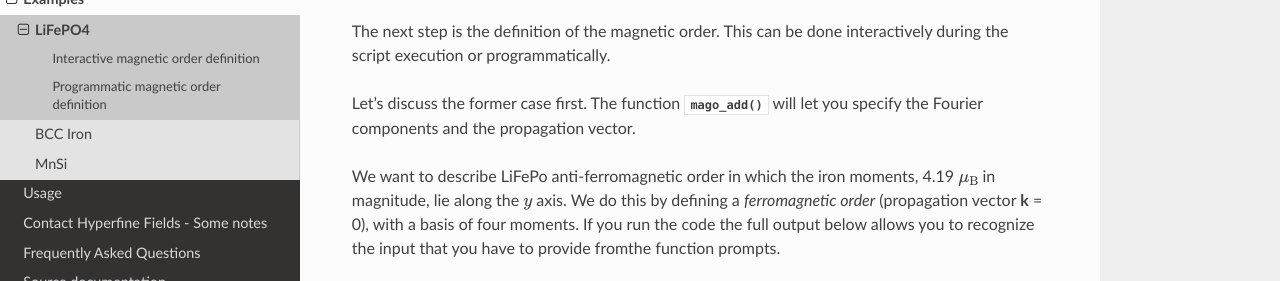
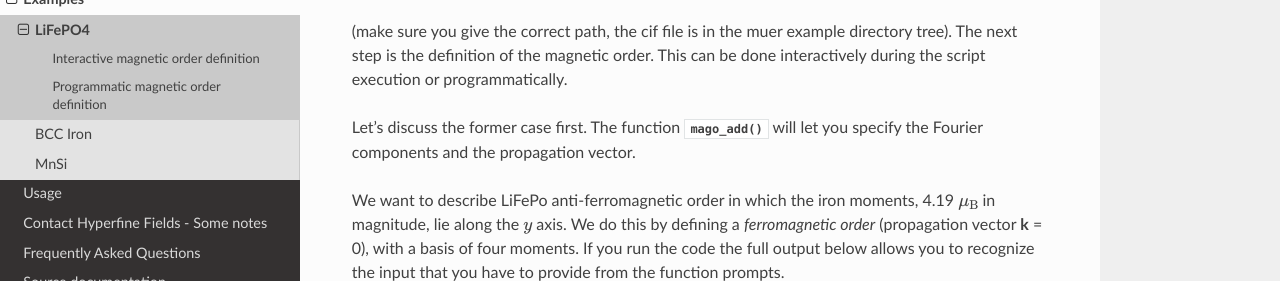
Before and after one commit to bonfus/muesr, a Sphinx documentation site: the page built from docs/LiFePO4.rst, in a window 1280 px wide and 900 px high, scrolled down 845 px, cut to the strip 236-517 px from the top of the window. Built offline with Sphinx 7.4.7 and the Read the Docs theme 2.0.0, drawn with Linux system fonts in a browser that asks for light colours.

Commit message:
minor typos

```diff
--- a/docs/LiFePO4.rst
+++ b/docs/LiFePO4.rst
@@ -44,6 +44,7 @@ We can import these data from a CIF file using the function
    :language: python
 
 
+(make sure you give the correct path, the cif file is in the muer example directory tree).
 The next step is the definition of the magnetic order. This
 can be done interactively during the script execution or programmatically.
 
@@ -51,7 +52,7 @@ Let's discuss the former case first. The function :py:func:`~muesr.utilities.ms.
 will let you specify the Fourier components and the propagation vector.
 
 We want to describe LiFePo anti-ferromagnetic order in which the
-iron moments, 4.19 :math:`\mu_{\mathrm{B}}` in magnitude, lie along the :math:`y` axis. We do this by defining a `ferromagnetic order` (propagation vector **k** = 0), with a basis of four moments. If you run the code the full output below allows you to recognize the input that you have to provide fromthe function prompts.
+iron moments, 4.19 :math:`\mu_{\mathrm{B}}` in magnitude, lie along the :math:`y` axis. We do this by defining a `ferromagnetic order` (propagation vector **k** = 0), with a basis of four moments. If you run the code the full output below allows you to recognize the input that you have to provide from the function prompts.
 
 .. literalinclude:: ../examples/LiFePO4/run_example.py
    :lines: 43-61
```
